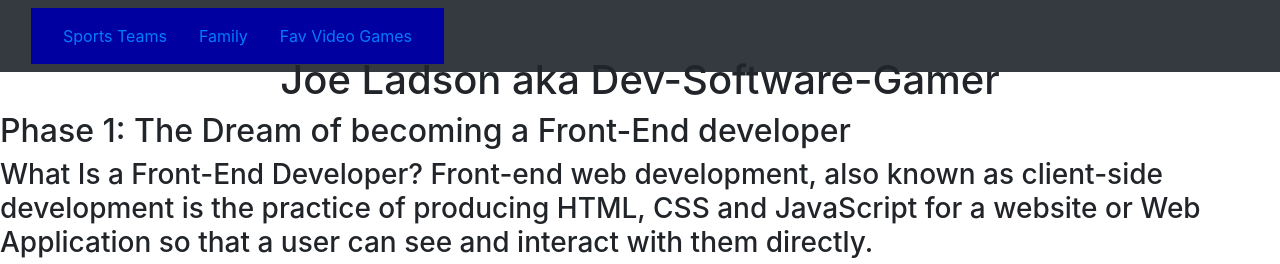
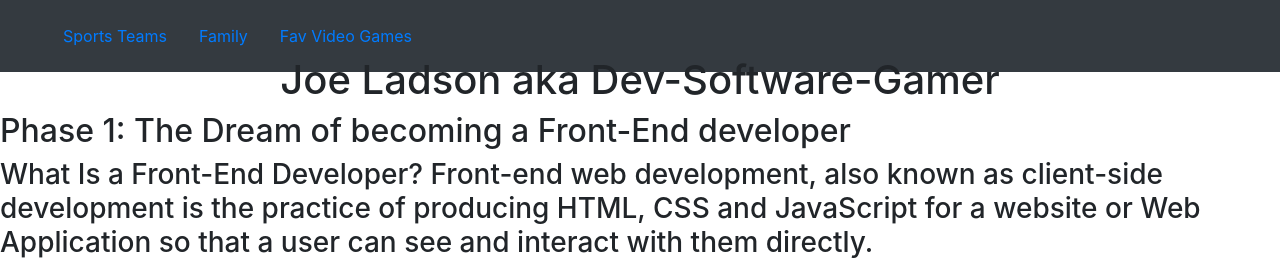
Before and after one commit to jladson/HTML, a plain HTML site: page index.html in a window 1280 px wide. Shown: the top 264 px of the page. Drawn offline with nearby package versions, Linux system fonts and the light colour scheme.

Commit message:
modified css styling for joeladson

```diff
--- a/css/about.css
+++ b/css/about.css
@@ -23,8 +23,3 @@ h1 {
     margin-right: auto;
     display: block;
 }
-
-
-.navbar {
-    background: rgb(0,0,160);
-}
```
